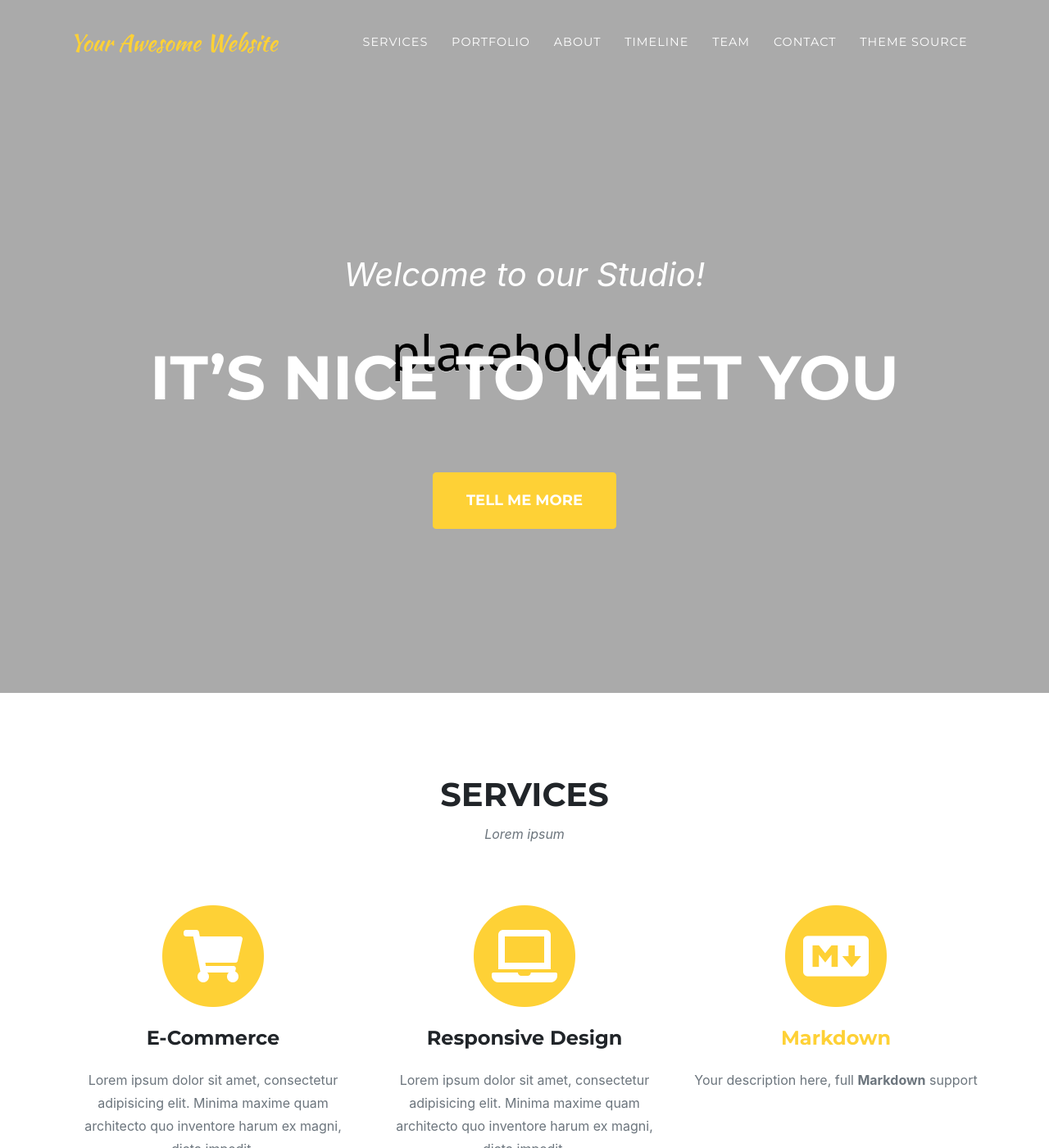
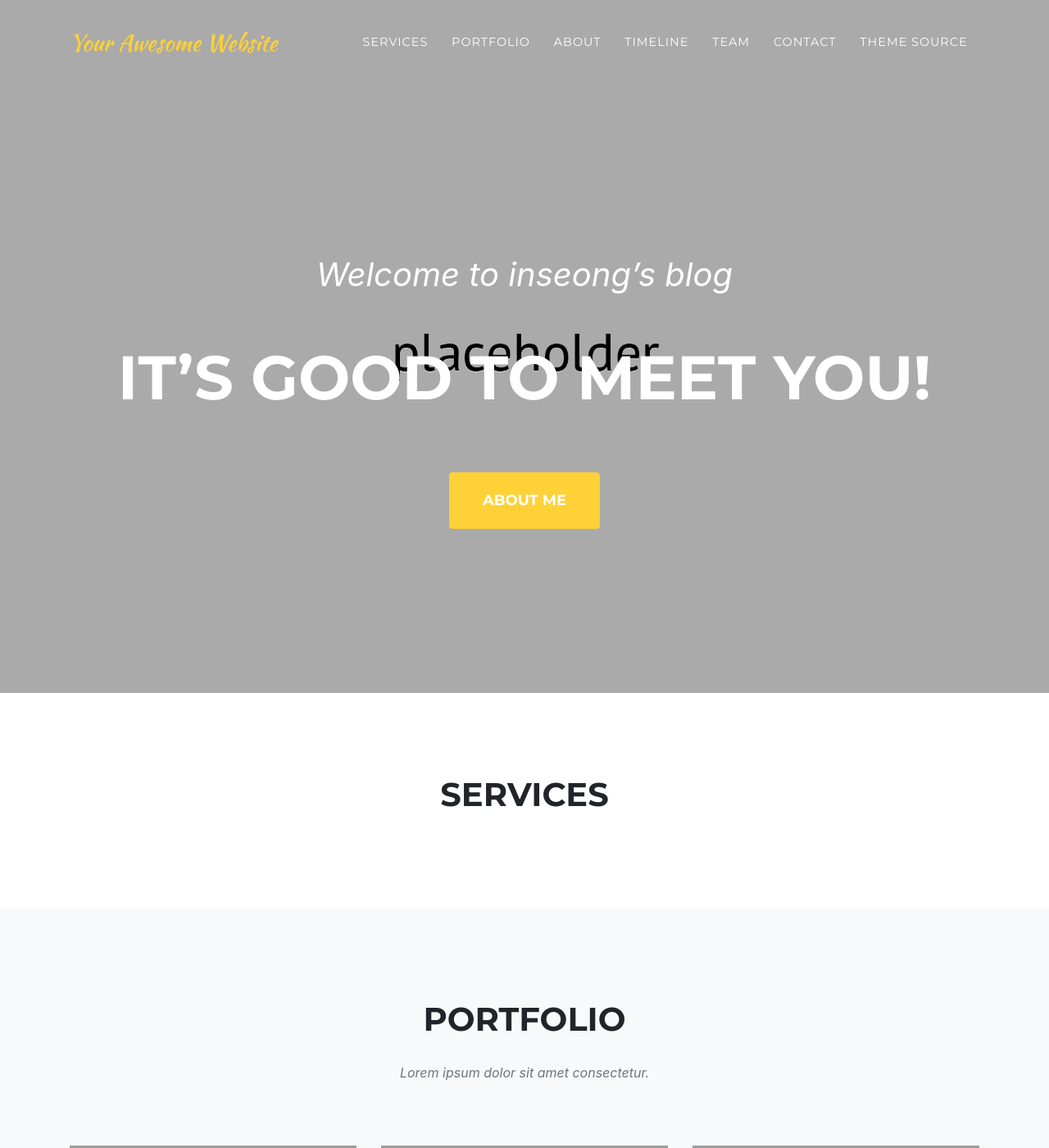
Before and after one commit to integer10011100001/inseong.github.io, a Jekyll site: the page built from index.md, in a window 1280 px wide and 1400 px high. Shown: the whole window at 82% size. Built offline with Jekyll 4.4.1, drawn with Linux system fonts in a browser that asks for light colours; some web fonts are replaced; some of the changed text lies outside the part shown; grey boxes are pictures that could not be loaded.

```diff
--- a/_data/sitetext.yml
+++ b/_data/sitetext.yml
@@ -11,13 +11,13 @@
 # -----------------
 en: &DEFAULT_EN
   header:
-    title: Welcome to our Studio!
-    text: It's Nice To Meet You
-    button: Tell Me More
-    buttonlink: "#services"
+    title: Welcome to inseong's blog
+    text: It's good to meet you!
+    button: About me
+    buttonlink: "#introdu"
 
-  services:
-    title: "Services"
+  introdu:
+    title: "김인성"
     text: "Lorem ipsum"
     section: services
     list:
```
